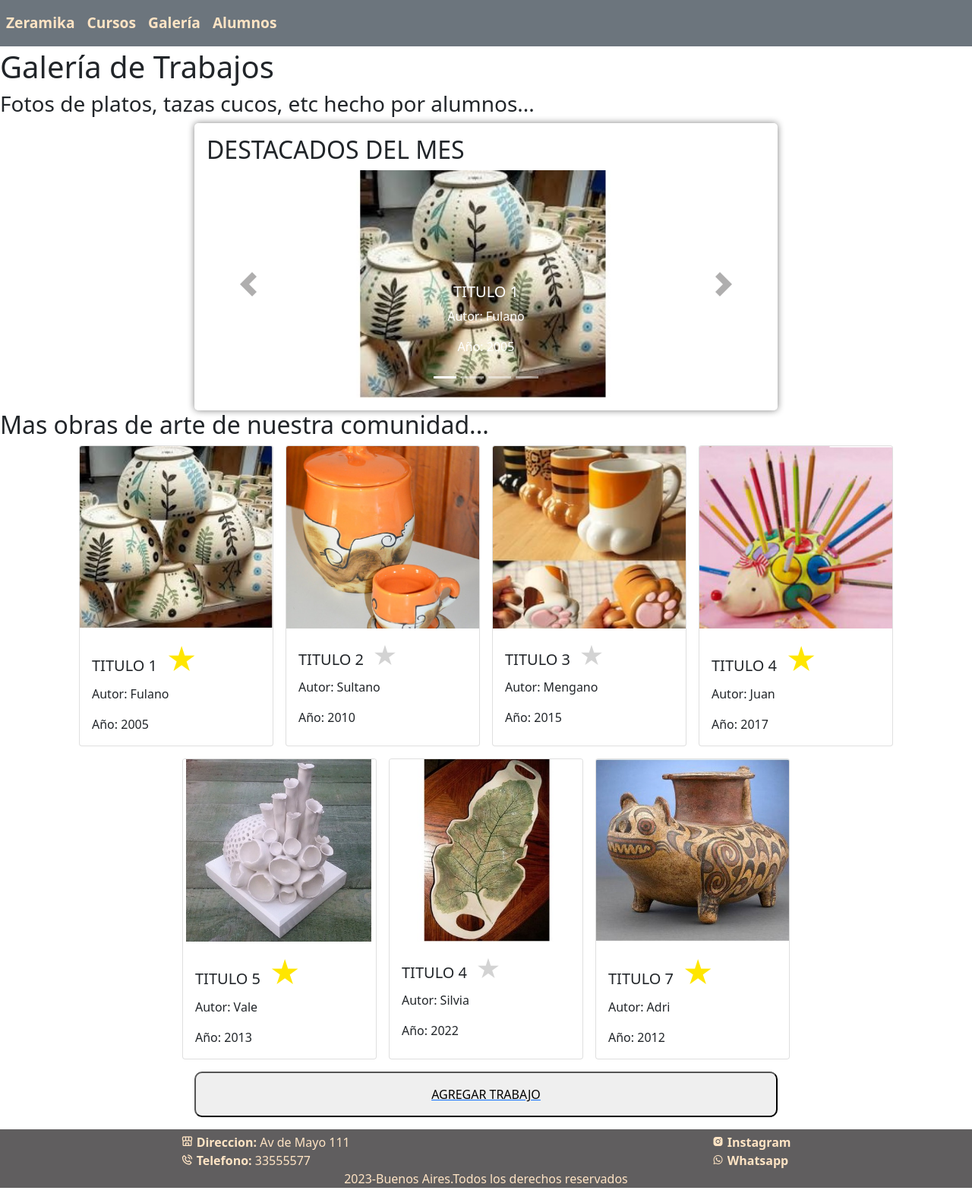
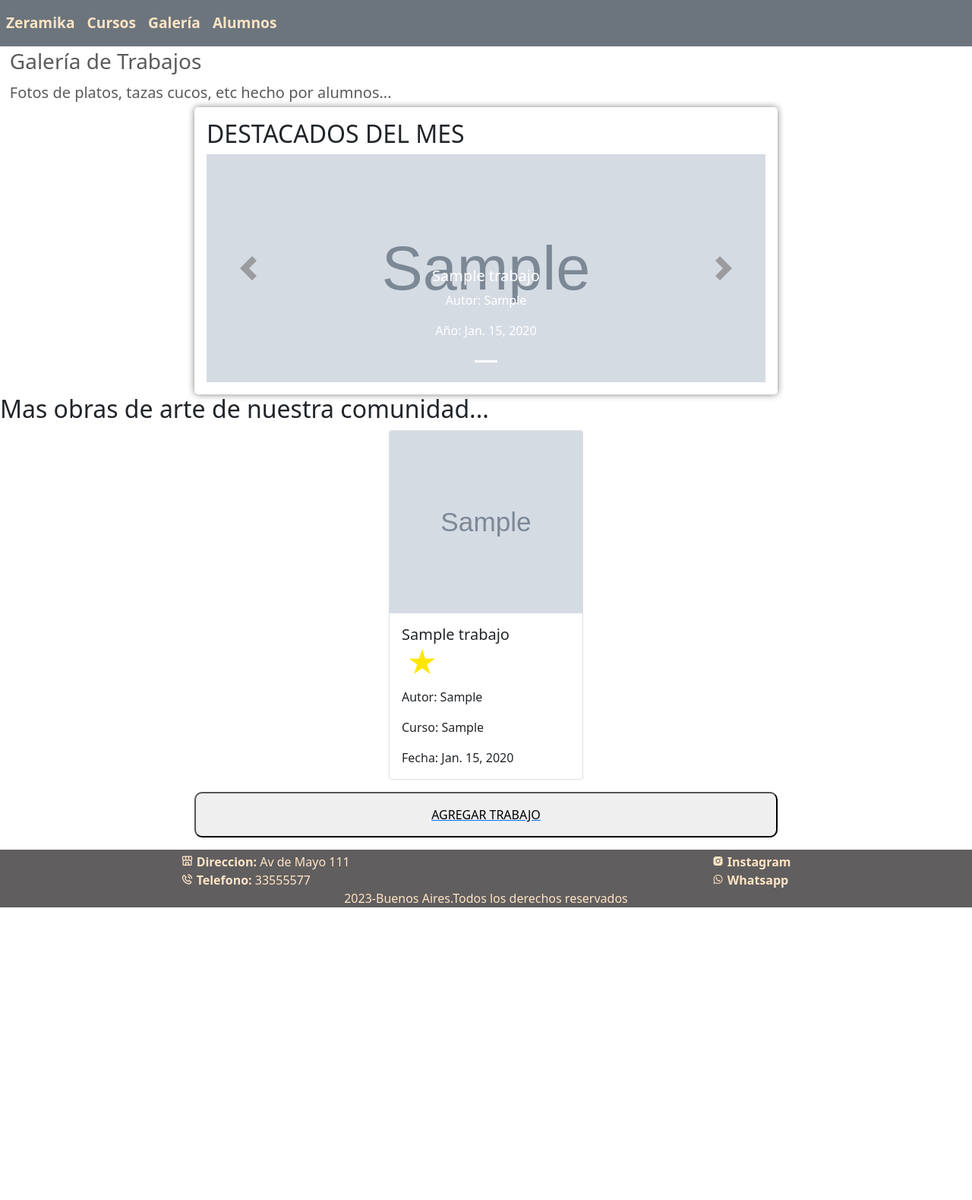
Before and after one commit to SSDD2022/TP3, a Django app: page /galeria/ in a window 1280 px wide. Shown: the whole page at 76% size. After the commit the page ends 1194 px from the top, so only its background shows below. Run offline with Django 4.2, Linux system fonts and the light colour scheme; tables that the repository leaves empty hold one stand-in row (values such as "Sample post"); grey boxes marked "Sample" are stand-in pictures; some libraries are stand-ins or nearby versions.

Commit message:
boton destacado funcionando

```diff
--- a/taller/forms.py
+++ b/taller/forms.py
@@ -1,11 +1,12 @@
 from django import forms
 from django.core.exceptions import ValidationError
-class Inscripcion_form(forms.Form):
-        CURSOS = ((1, 'Cerámica para niños'),
+
+CURSOS = ((1, 'Cerámica para niños'),
                   (2, 'Cerámica para adultos'),
                   (3, 'Alfarería'),
                   (4, 'Esmaltado'),
                   (5, 'Especialización en arte precolombino'))
+class Inscripcion_form(forms.Form):
         nombre = forms.CharField(label="Nombre", required=True)
         apellido = forms.CharField(label="Apellido", required=True)
         mail = forms.EmailField(label="Email", required=True)
@@ -20,8 +21,8 @@ class Inscripcion_form(forms.Form):
 
 
 class agregar_trabajo_form(forms.Form):
-    imagen = forms.FileField(label = "imagen", required=True)
+    imagen = forms.FileField(label="imagen", required=True)
     titulo = forms.CharField(label="Título", required=True)
     autor = forms.CharField(label="Autor", required=True)
     fecha = forms.DateField(widget=forms.DateInput(attrs={'type': 'date'}))
-    #curso = forms.ChoiceField(choices=TYPE_CHOICES,)
+    curso = forms.ChoiceField(choices=CURSOS,)
--- a/taller/models.py
+++ b/taller/models.py
@@ -39,3 +39,11 @@ class CursoDescripcion (models.Model):
 #        self.imagen = imagen
 #        self.cupo = cupo
 #        self.visual = visual
+
+class Trabajo(models.Model):
+    imagen = models.FileField(upload_to='galeria/')
+    titulo = models.CharField(max_length=100, verbose_name="Título")
+    autor = models.CharField(max_length=100, verbose_name="Autor")
+    fecha = models.DateField(verbose_name="Fecha", default='1900-01-01')
+    curso = models.CharField(max_length=100, verbose_name="Curso")
+    destacado = models.BooleanField(default=False)
--- a/taller/static/taller/js/galeria.js
+++ b/taller/static/taller/js/galeria.js
@@ -1,9 +1,12 @@
-const trabajo = document.querySelector('.imagen-trabajo');
 
-function verImagen() {
-  trabajo.style.display = "block";
+function verImagen(urlImagen) {
+  var imagenPopup = document.getElementById("imagen-completa");
+  imagenPopup.src = urlImagen;
+  document.querySelector('.imagen-trabajo').style.display = "block";
 }
+
 window.onclick = function (event) {
+  var trabajo = document.querySelector('.imagen-trabajo');
   if (event.target == trabajo) {
     trabajo.style.display = "none";
   }
--- a/taller/templates/taller/galeria.html
+++ b/taller/templates/taller/galeria.html
@@ -7,8 +7,8 @@
 
 
 {% block header %}
-<h1>Galería de Trabajos</h1>
-<h3>Fotos de platos, tazas cucos, etc hecho por alumnos...</h3>
+<h3 class="titulo_pagina">Galería de Trabajos</h3>
+<h5 class="subtitulo_pagina">Fotos de platos, tazas cucos, etc hecho por alumnos...</h5>
 {% endblock %}
 
 {% block content %}
@@ -33,7 +33,7 @@
       {% for destacado in destacados %}
         {% if forloop.counter0 == 0 %}
         <div class="carousel-item active">
-        <img src="{% static destacado.imagen %}" class="d-block w-100 h-100" alt="...">
+          <img src="{{ destacado.imagen.url }}" class="d-block w-100 h-100" alt="{{ destacado.titulo }}">
           <div class="carousel-caption d-none d-md-block">
             <h5>{{destacado.titulo}}</h5>
             <p>Autor: {{destacado.autor}}</p>
@@ -42,11 +42,12 @@
         </div>
         {% else %}
         <div class="carousel-item">
-        <img src="{% static destacado.imagen %}" class="d-block w-100 h-100" alt="...">
+          <img src="{{ destacado.imagen.url }}" class="d-block w-100 h-100" alt="{{ destacado.titulo }}">
           <div class="carousel-caption d-none d-md-block">
             <h5>{{destacado.titulo}}</h5>
             <p>Autor: {{destacado.autor}}</p>
-          <p>Año: {{destacado.fecha}}</p>
+            <p>Curso: {{destacado.curso}}</p>
+            <p>Fecha: {{destacado.fecha}}</p>
           </div>
         </div>
         {% endif %}
@@ -65,40 +66,44 @@
 </section>
 
 <section>
-
   <h2>Mas obras de arte de nuestra comunidad...</h2>
-
   <div class="trabajos">
-
     {% for trabajo in trabajos %}
     <div class="card">
-        <img src="{% static trabajo.imagen %}" class="card-img-top" alt="..." onclick="verImagen()">
+      <img src="{{ trabajo.imagen.url }}" class="card-img-top" alt="{{ trabajo.titulo }}" onclick="verImagen('{{trabajo.imagen.url}}')">
       <div class="card-body">
-          <div></div>
         <h5 class="card-title">{{trabajo.titulo}}
+          <form action="{% url 'cambiar_destacado' trabajo.id %}" method="POST" class="destacar-form">
+            {% csrf_token %}
             {% if trabajo.destacado %}
+            <button type="submit" class="es-destacado">&#9733;</button>
+            {% else %}
+            <button type="submit" class="no-destacado">&#9733;</button>
+            {% endif %}
+          </form>
+          <!-- {% if trabajo.destacado %}
           <button id="btn-destacar" class="es-destacado">&#9733;</button>
           {% else %}
           <button id="btn-destacar" class="no-destacado">&#9733;</button>
-            {% endif %}
+          {% endif %} -->
         </h5>
         <p class="card-text">Autor: {{trabajo.autor}}</p>
-          <p class="card-text">Año: {{trabajo.fecha}}</p>
+        <p class="card-text">Curso: {{trabajo.curso}}</p>
+        <p class="card-text">Fecha: {{trabajo.fecha}}</p>
         <!-- <a href="#" class="btn btn-primary"></a> -->
       </div>
     </div>
     {% endfor %}
   </div>
-
   <div id="div-imagen" class="imagen-trabajo">
     <div class="contenido">
-      <img src="" alt="imagen del trabajo">
-      <p style="color:red;display:block">aca se va a mostrar mas grande la imagen</p>
+      <img id="imagen-completa" src="{{ trabajo.imagen.url }}" alt="">
     </div>
   </div>
   <a href="{% url 'agregar_trabajo' %}"><button id="agregar-trabajo">AGREGAR TRABAJO</button></a>
+</section>
 
-</section>
+
 
 {% endblock %}
 {% block extra_js %}
--- a/taller/urls.py
+++ b/taller/urls.py
@@ -1,4 +1,6 @@
 from django.urls import path, re_path
+from django.conf import settings
+from django.conf.urls.static import static
 from . import views
 
 urlpatterns = [
@@ -10,5 +12,8 @@ urlpatterns = [
  #  re_path(r'^cursos/inscripcion/(?P<id_curso>\d{1,2})/$', views.inscripcion, name="inscripcion"),
    path('cursos/inscripcion/<int:id_curso>/', views.inscripcion, name="inscripcion"),
    path('cursos/inscripcion/', views.inscripcion, name="inscripcion"),
-   path('agregar_trabajo/', views.agregar_trabajo, name="agregar_trabajo")
+   path('agregar_trabajo/', views.agregar_trabajo, name="agregar_trabajo"),
+   path('cambiar_destacado/<int:trabajo_id>/', views.cambiar_destacado, name='cambiar_destacado'),
    ]
+
+urlpatterns += static(settings.MEDIA_URL, document_root=settings.MEDIA_ROOT)
--- a/taller/views.py
+++ b/taller/views.py
@@ -3,7 +3,7 @@ from django.contrib import messages
 from django.urls import reverse
 from . import classes
 from . import forms
-from taller.models import Curso, CursoDescripcion
+from taller.models import Curso, CursoDescripcion, Trabajo
 
 
 # Create your views here.
@@ -14,19 +14,26 @@ def index(request):
 
 def galeria(request):
 
-    destacados = []
-
+    destacados = Trabajo.objects.filter(destacado=True)
     #momentaneo hasta tomar los datos de la BD ---------------------
-    trabajos =[{'imagen':'galeria\i1.jpg','titulo':'TITULO 1','autor':'Fulano','fecha':2005,'destacado':True},{'imagen':'galeria\i2.jpg','titulo':'TITULO 2','autor':'Sultano','fecha':2010,'destacado':False},{'imagen':'galeria\i3.jpg','titulo':'TITULO 3','autor':'Mengano','fecha':2015,'destacado':False},{'imagen':'galeria\i4.jpg','titulo':'TITULO 4','autor':'Juan','fecha':2017,'destacado':True},{'imagen':'galeria\i5.jpg','titulo':'TITULO 5','autor':'Vale','fecha':2013,'destacado':True},{'imagen':'galeria\i6.jpg','titulo':'TITULO 4','autor':'Silvia','fecha':2022,'destacado':False},{'imagen':'galeria\i7.jpg','titulo':'TITULO 7','autor':'Adri','fecha':2012,'destacado':True}]
+    #trabajos =[{'imagen':'galeria\i1.jpg','titulo':'TITULO 1','autor':'Fulano','fecha':2005,'destacado':True},{'imagen':'galeria\i2.jpg','titulo':'TITULO 2','autor':'Sultano','fecha':2010,'destacado':False},{'imagen':'galeria\i3.jpg','titulo':'TITULO 3','autor':'Mengano','fecha':2015,'destacado':False},{'imagen':'galeria\i4.jpg','titulo':'TITULO 4','autor':'Juan','fecha':2017,'destacado':True},{'imagen':'galeria\i5.jpg','titulo':'TITULO 5','autor':'Vale','fecha':2013,'destacado':True},{'imagen':'galeria\i6.jpg','titulo':'TITULO 4','autor':'Silvia','fecha':2022,'destacado':False},{'imagen':'galeria\i7.jpg','titulo':'TITULO 7','autor':'Adri','fecha':2012,'destacado':True}]
     #---------------------------------------------------------------
 
-    for trabajo in trabajos:
-        if trabajo["destacado"]:
-            destacados.append(trabajo)
+    trabajos = Trabajo.objects.all()
+
+ #   for trabajo in trabajos:
+ #       if trabajo.destacado:
+ #           destacados.append(trabajo)
 
     context = {'trabajos':trabajos, 'destacados':destacados}
 
     return render(request,"taller\galeria.html",context)
+
+def cambiar_destacado(request, trabajo_id):
+    trabajo = Trabajo.objects.get(id=trabajo_id)
+    trabajo.destacado = not trabajo.destacado
+    trabajo.save()
+    return redirect('galeria')
 
 def cursos(request):
 
--- a/tp3/settings.py
+++ b/tp3/settings.py
@@ -13,6 +13,7 @@ https://docs.djangoproject.com/en/4.1/ref/settings/
 from pathlib import Path
 # Agregado para gestión de mensajes
 from django.contrib import messages
+import os
 
 # Build paths inside the project like this: BASE_DIR / 'subdir'.
 BASE_DIR = Path(__file__).resolve().parent.parent
@@ -138,3 +139,6 @@ MESSAGE_TAGS = {
     messages.WARNING: 'alert-warning',
     messages.ERROR: 'alert-danger',
 }
+
+MEDIA_URL = '/media/'
+MEDIA_ROOT = os.path.join(BASE_DIR, 'media')
```
Also changed, not shown: taller/migrations/0002_trabajo.py (added), taller/static/galeria/i1.jpg (deleted), taller/static/galeria/i2.jpg (deleted), taller/static/galeria/i3.jpg (deleted), taller/static/galeria/i4.jpg (deleted), taller/static/galeria/i5.jpg (deleted), taller/static/galeria/i6.jpg (deleted), taller/static/galeria/i7.jpg (deleted). Lines whose indentation alone changed are shown as unchanged.
